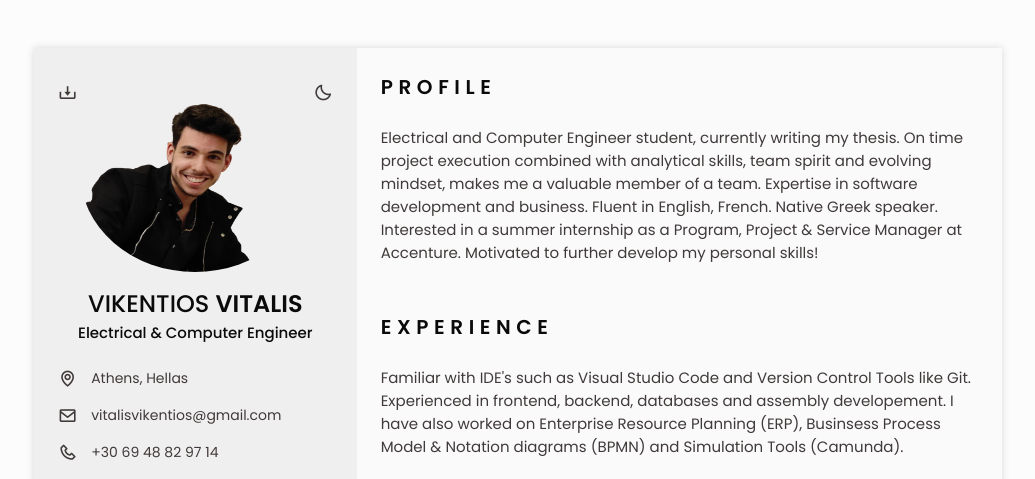
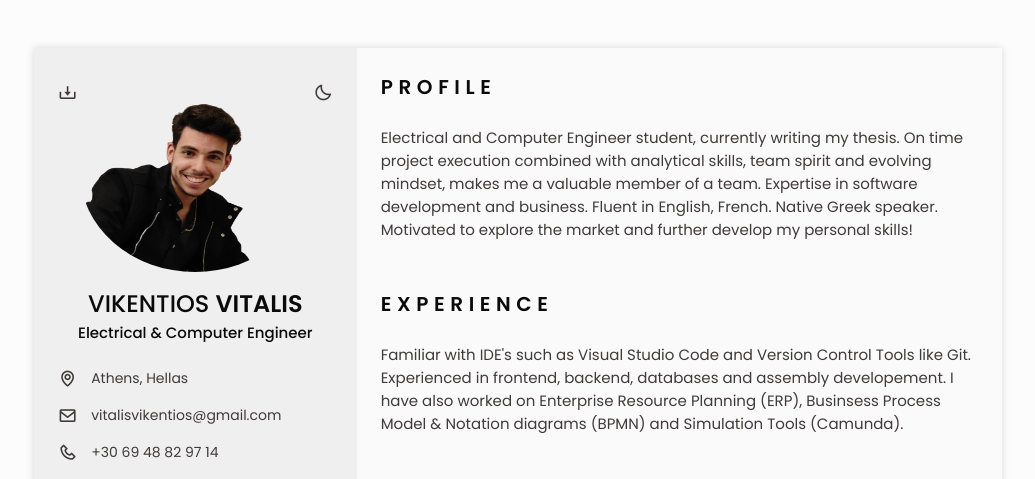
Before and after one commit to VikentiosVitalis/vikentios_vitalis_cv.github.io, a plain HTML site: page index.html in a window 1280 px wide. Shown: the top 479 px of the page, without its empty margins (122-1157 px from the left). Drawn offline with nearby package versions, Linux system fonts and the light colour scheme.

Commit message:
index.html

```diff
--- a/index.html
+++ b/index.html
@@ -193,7 +193,7 @@
                 <!--========== PROFILE ==========-->
                 <section class="profile section" id="profile">
                     <h2 class="section-title">Profile</h2>
-                    <p class="profile__description">Electrical and Computer Engineer student, currently writing my thesis. On time project execution combined with analytical skills, team spirit and evolving mindset, makes me a valuable member of a team. Expertise in software development and business. Fluent in English, French. Native Greek speaker. Interested in a summer internship as a Program, Project & Service Manager at Accenture. Motivated to further develop my personal skills!
+                    <p class="profile__description">Electrical and Computer Engineer student, currently writing my thesis. On time project execution combined with analytical skills, team spirit and evolving mindset, makes me a valuable member of a team. Expertise in software development and business. Fluent in English, French. Native Greek speaker. Motivated to explore the market and further develop my personal skills!
                     </p>
                 </section>
 
```
